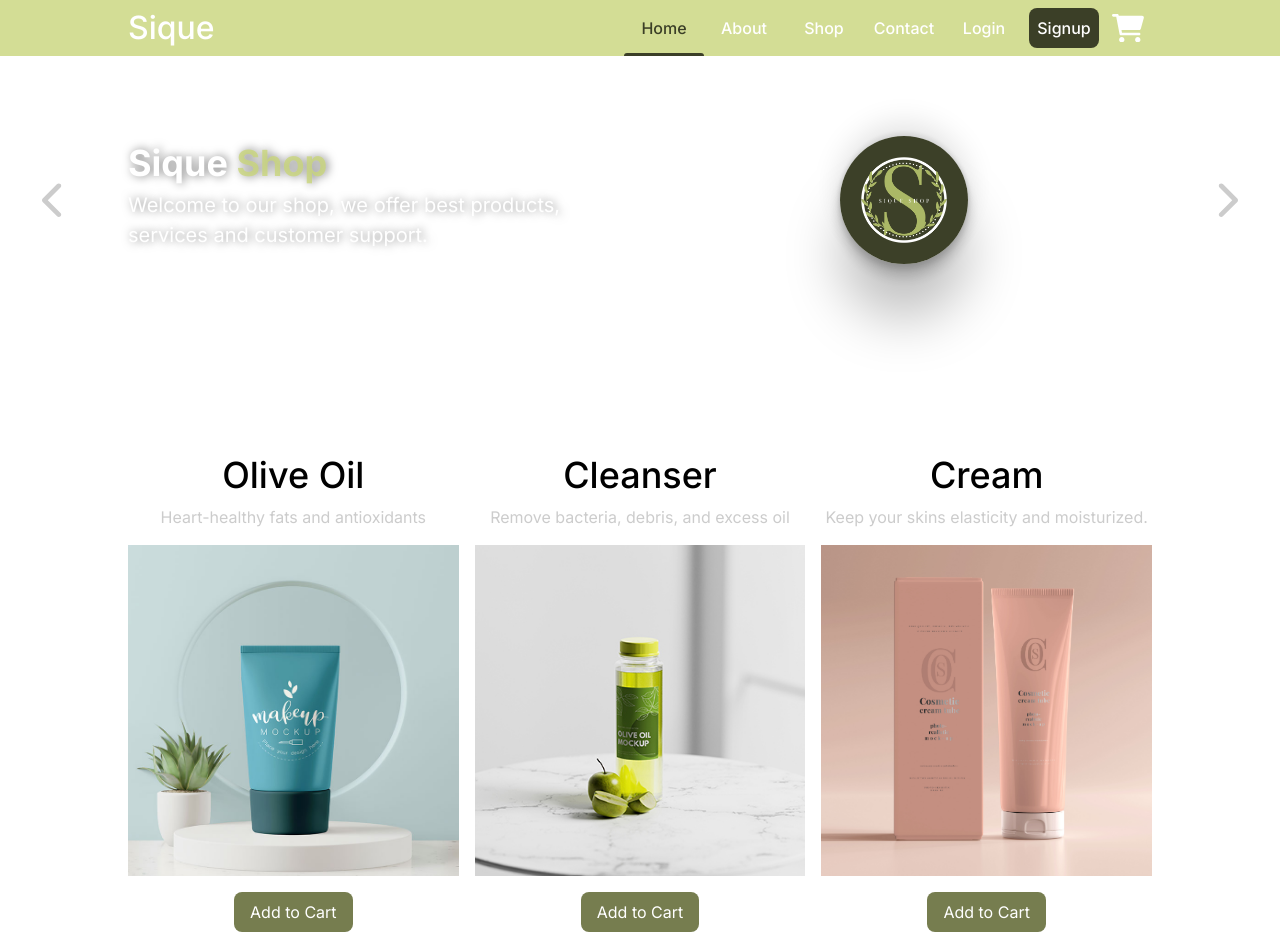
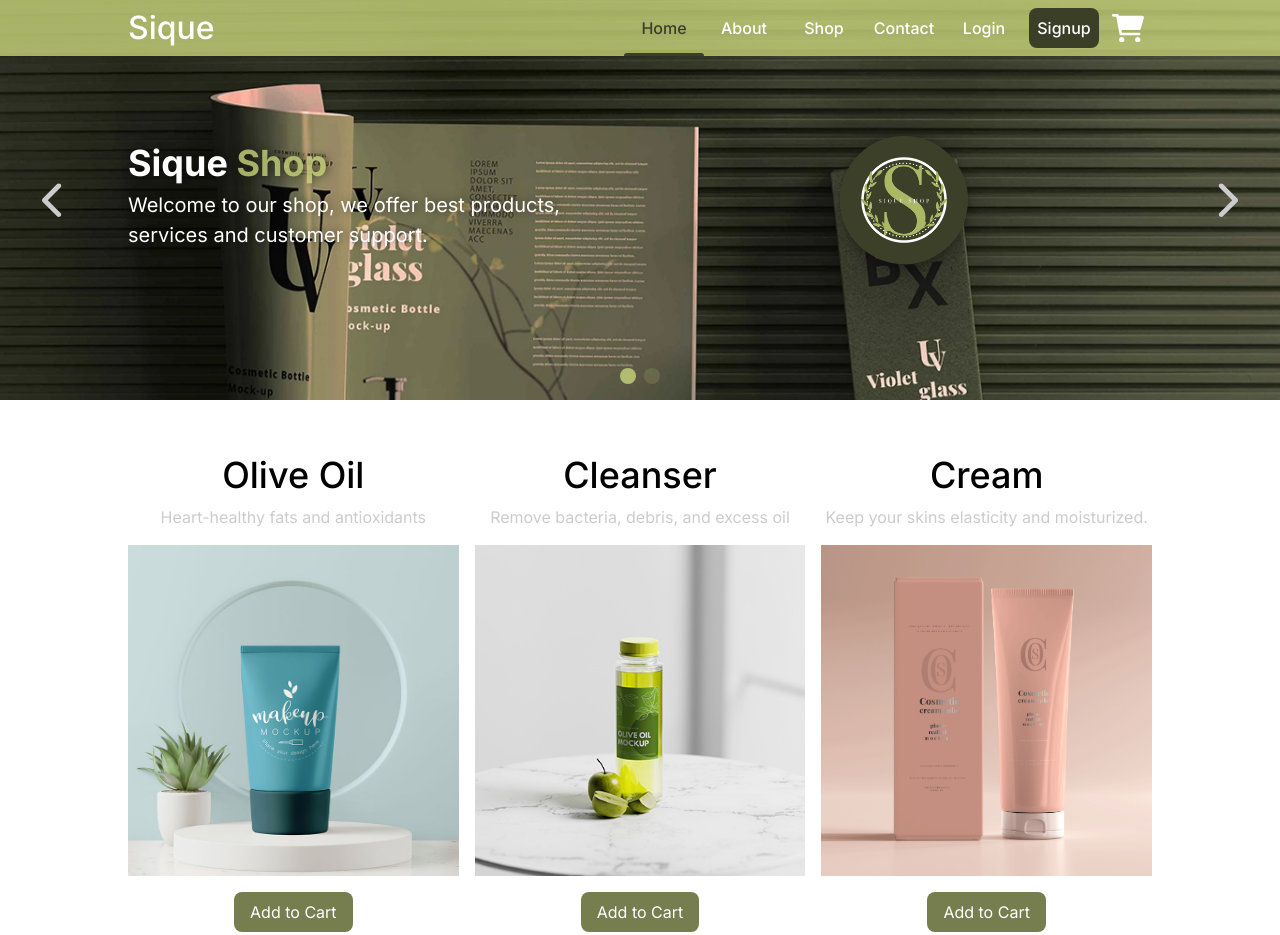
Before and after one commit to irefranscosme/sique-shop, a website with bundled scripts: page dist/index.html in a window 1280 px wide. Shown: the top 935 px of the page. Built offline with nearby package versions, Linux system fonts and the light colour scheme; files whose address does not match are found by name.

Commit message:
dist updated

```diff
--- a/dist/index.html
+++ b/dist/index.html
@@ -16,7 +16,7 @@
       href="https://unpkg.com/swiper/swiper-bundle.min.css"
     />
     <title>Sique Shop</title>
-    <script type="module" crossorigin src="/sique-shop/assets/index.935bf201.js"></script>
+    <script type="module" crossorigin src="/sique-shop/assets/index.a1ba9ab5.js"></script>
     <link rel="stylesheet" href="/sique-shop/assets/index.772b91af.css">
   </head>
   <body>
@@ -39,7 +39,22 @@
               </div>
             </div>
           </section>
-          <div class="swiper-wrapper"></div>
+          <div class="swiper-wrapper">
+            <div class="swiper-slide">
+              <img
+                src="/sique-shop/assets/pmv-chamara-unsplash-dark.59763d9f.webp"
+                alt="dark sique shop bottle spray product with magazine"
+                class=".swiper-img"
+              />
+            </div>
+            <div class="swiper-slide">
+              <img
+                src="/sique-shop/assets/pmv-chamara-unsplash-light.3f16158a.webp"
+                alt="light sique shop bottle spray product with magazine"
+                class=".swiper-img"
+              />
+            </div>
+          </div>
           <!-- If we need pagination -->
           <div class="swiper-pagination"></div>
 
```
Also changed, not shown: dist/assets/pmv-chamara-unsplash-dark.59763d9f.webp (added), dist/assets/pmv-chamara-unsplash-light.3f16158a.webp (added), 2 other files.
